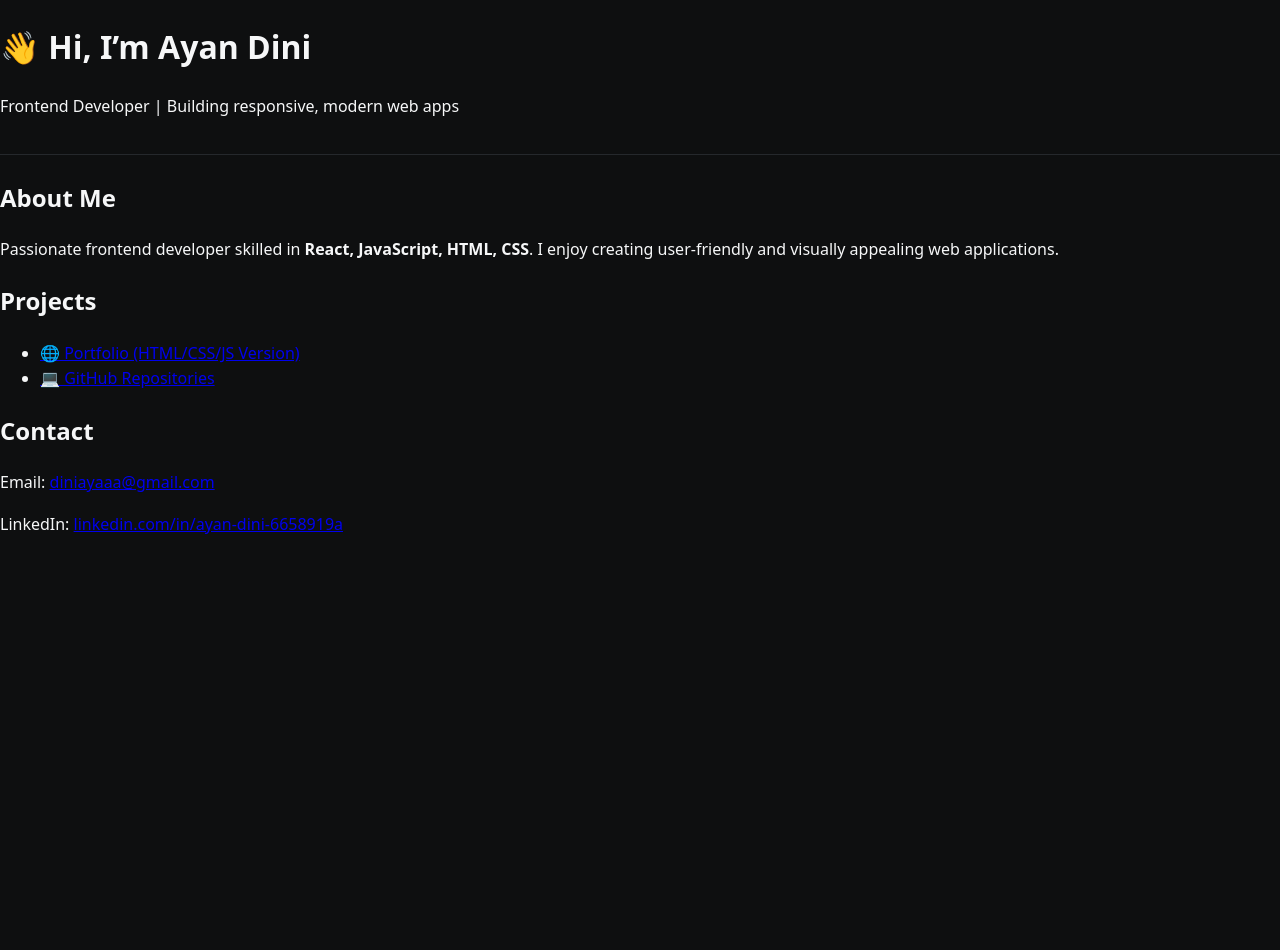
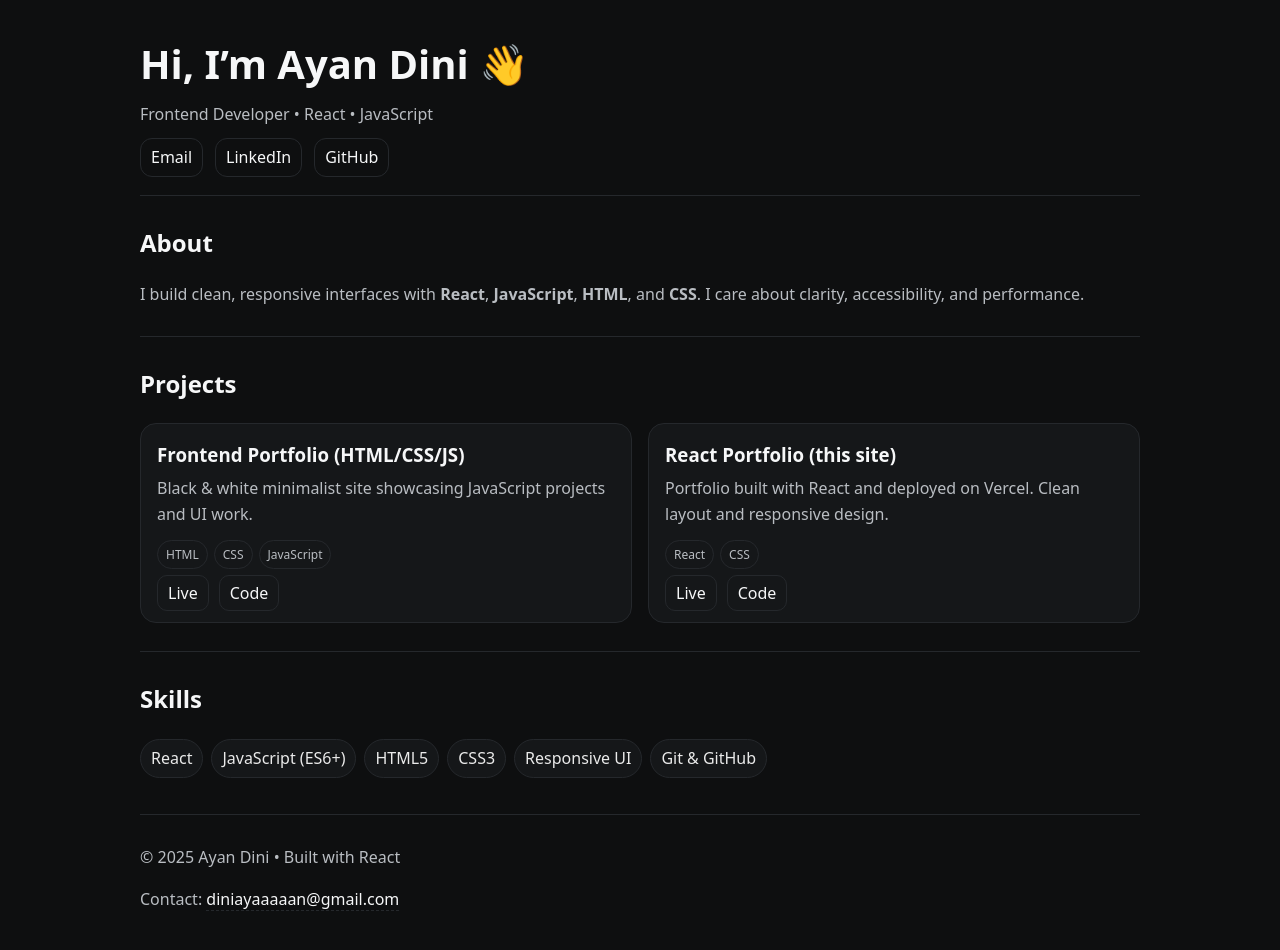
Before and after one commit to Ayan-Dini1/react-portfolio, a React (Create React App) app: page / in a window 1280 px wide. Shown: the top 950 px of the page. Before the commit the page ends 821 px from the top, so only its background shows below. Built offline with nearby package versions, Linux system fonts and the light colour scheme.

Commit message:
Replace App with portfolio layout

```diff
--- a/src/App.js
+++ b/src/App.js
@@ -1,50 +1,115 @@
 import React from "react";
 import "./App.css";
 
-function App() {
+const projects = [
+  {
+    title: "Frontend Portfolio (HTML/CSS/JS)",
+    description:
+      "Black & white minimalist site showcasing JavaScript projects and UI work.",
+    stack: ["HTML", "CSS", "JavaScript"],
+    demo: "https://ayan-dini1.github.io/portfolio/",
+    repo: "https://github.com/Ayan-Dini1/portfolio",
+  },
+  {
+    title: "React Portfolio (this site)",
+    description:
+      "Portfolio built with React and deployed on Vercel. Clean layout and responsive design.",
+    stack: ["React", "CSS"],
+    demo: "https://react-portfolio-ten-lilac-30.vercel.app/",
+    repo: "https://github.com/Ayan-Dini1/react-portfolio",
+  },
+  // Add more projects here when ready
+];
+
+export default function App() {
   return (
-    <div className="App">
+    <div className="wrapper">
       <header className="header">
-        <h1>👋 Hi, I’m Ayan Dini</h1>
-        <p>Frontend Developer | Building responsive, modern web apps</p>
+        <h1 className="title">Hi, I’m Ayan Dini 👋</h1>
+        <p className="subtitle">Frontend Developer • React • JavaScript</p>
+        <div className="inline-links" style={{ marginTop: 10 }}>
+          <a href="mailto:diniayaaaaan@gmail.com">Email</a>
+          <a
+            href="https://www.linkedin.com/in/ayan-dini-6658919a/"
+            target="_blank"
+            rel="noreferrer"
+          >
+            LinkedIn
+          </a>
+          <a href="https://github.com/Ayan-Dini1" target="_blank" rel="noreferrer">
+            GitHub
+          </a>
+        </div>
       </header>
 
-      <section className="about">
-        <h2>About Me</h2>
-        <p>
-          Passionate frontend developer skilled in <strong>React, JavaScript, HTML, CSS</strong>.
-          I enjoy creating user-friendly and visually appealing web applications.
+      <section className="section">
+        <h2>About</h2>
+        <p style={{ color: "var(--muted)", marginTop: 6 }}>
+          I build clean, responsive interfaces with <strong>React</strong>,
+          <strong> JavaScript</strong>, <strong>HTML</strong>, and{" "}
+          <strong>CSS</strong>. I care about clarity, accessibility, and
+          performance.
         </p>
       </section>
 
-      <section className="projects">
+      <div className="hr" />
+
+      <section className="section">
         <h2>Projects</h2>
-        <ul>
-          <li>
-            <a href="https://ayan-dini1.github.io/portfolio" target="_blank" rel="noreferrer">
-              🌐 Portfolio (HTML/CSS/JS Version)
-            </a>
-          </li>
-          <li>
-            <a href="https://github.com/Ayan-Dini1" target="_blank" rel="noreferrer">
-              💻 GitHub Repositories
-            </a>
-          </li>
-        </ul>
+        <div className="grid">
+          {projects.map((p) => (
+            <article key={p.title} className="card">
+              <h3>{p.title}</h3>
+              <p>{p.description}</p>
+              <ul className="tags">
+                {p.stack.map((s) => (
+                  <li key={s}>{s}</li>
+                ))}
+              </ul>
+              <div className="actions">
+                {p.demo && (
+                  <a href={p.demo} target="_blank" rel="noreferrer">
+                    Live
+                  </a>
+                )}
+                {p.repo && (
+                  <a href={p.repo} target="_blank" rel="noreferrer">
+                    Code
+                  </a>
+                )}
+              </div>
+            </article>
+          ))}
+        </div>
       </section>
 
-      <section className="contact">
-        <h2>Contact</h2>
-        <p>Email: <a href="mailto:diniayaaa@gmail.com">diniayaaa@gmail.com</a></p>
+      <div className="hr" />
+
+      <section className="section">
+        <h2>Skills</h2>
+        <div className="skills">
+          {[
+            "React",
+            "JavaScript (ES6+)",
+            "HTML5",
+            "CSS3",
+            "Responsive UI",
+            "Git & GitHub",
+          ].map((s) => (
+            <span className="skill" key={s}>
+              {s}
+            </span>
+          ))}
+        </div>
+      </section>
+
+      <footer className="footer">
+        <p>© {new Date().getFullYear()} Ayan Dini • Built with React</p>
         <p>
-          LinkedIn:{" "}
-          <a href="https://linkedin.com/in/ayan-dini-6658919a" target="_blank" rel="noreferrer">
-            linkedin.com/in/ayan-dini-6658919a
-          </a>
+          Contact:{" "}
+          <a href="mailto:diniayaaaaan@gmail.com">diniayaaaaan@gmail.com</a>
         </p>
-      </section>
+      </footer>
     </div>
   );
 }
-
-export default App;
```
